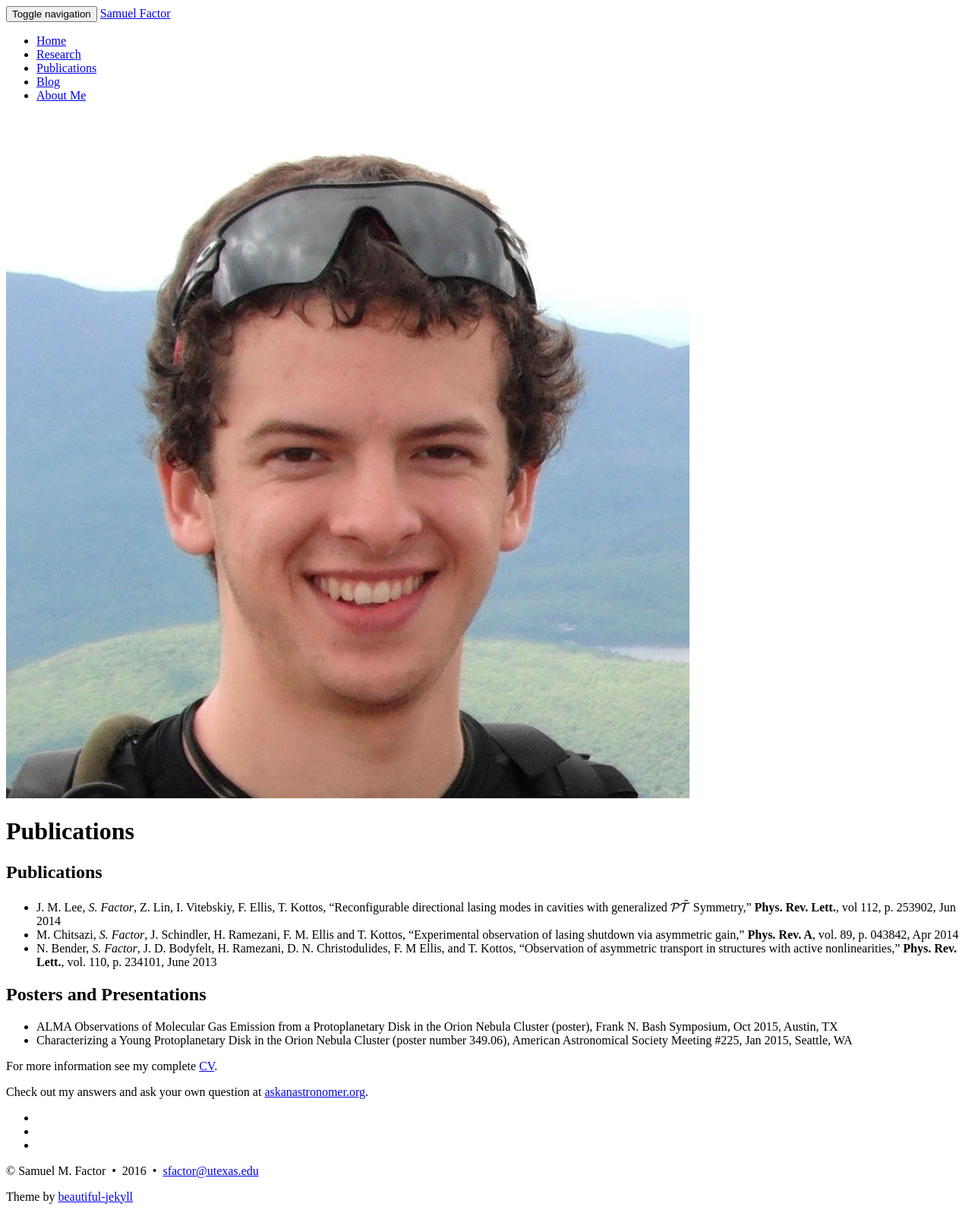
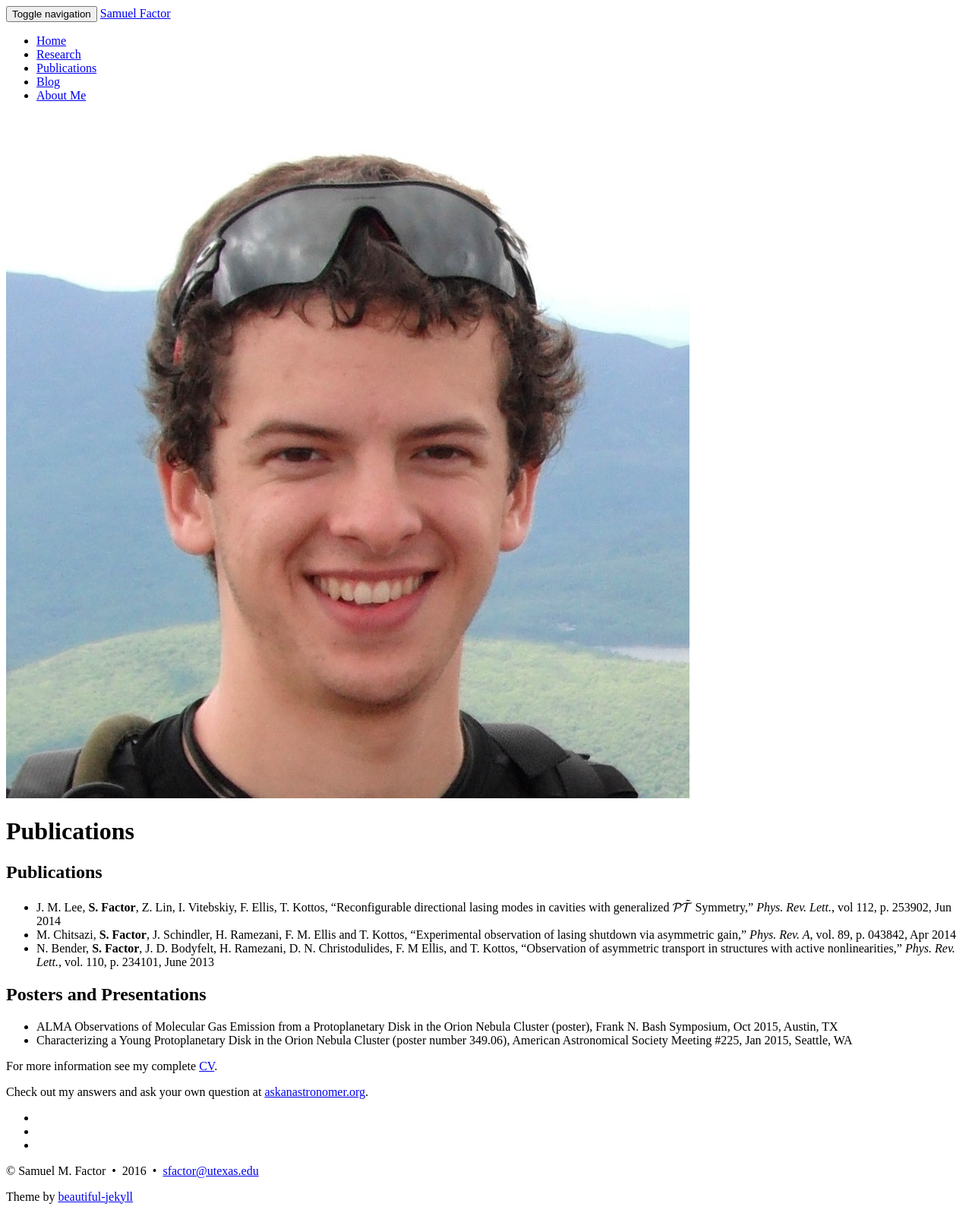
Before and after one commit to smfactor/Old-Website-sfxfactor.github.io, a Jekyll site: the page built from publications/index.md, in a window 1280 px wide. Shown: the whole page at 76% size. Built offline with Jekyll 4.4.1, drawn with Linux system fonts in a browser that asks for light colours; formulas are drawn with MathJax 3.

```diff
--- a/publications/index.md
+++ b/publications/index.md
@@ -7,9 +7,9 @@ subtitle:
 
 ## Publications
 
-* J. M. Lee, *S. Factor*, Z. Lin, I. Vitebskiy, F. Ellis, T. Kottos, “Reconfigurable directional lasing modes in cavities with generalized $$\mathcal{P}\tilde{\mathcal{T}}$$ Symmetry,” **Phys. Rev. Lett.**, vol 112, p. 253902, Jun 2014
-* M. Chitsazi, *S. Factor*, J. Schindler, H. Ramezani, F. M. Ellis and T. Kottos, “Experimental observation of lasing shutdown via asymmetric gain,” **Phys. Rev. A**, vol. 89, p. 043842, Apr 2014
-* N. Bender, *S. Factor*, J. D. Bodyfelt, H. Ramezani, D. N. Christodulides, F. M Ellis, and T. Kottos, “Observation of asymmetric transport in structures with active nonlinearities,” **Phys. Rev. Lett.**, vol. 110, p. 234101, June 2013
+* J. M. Lee, **S. Factor**, Z. Lin, I. Vitebskiy, F. Ellis, T. Kottos, “Reconfigurable directional lasing modes in cavities with generalized $$\mathcal{P}\tilde{\mathcal{T}}$$ Symmetry,” *Phys. Rev. Lett.*, vol 112, p. 253902, Jun 2014
+* M. Chitsazi, **S. Factor**, J. Schindler, H. Ramezani, F. M. Ellis and T. Kottos, “Experimental observation of lasing shutdown via asymmetric gain,” *Phys. Rev. A*, vol. 89, p. 043842, Apr 2014
+* N. Bender, **S. Factor**, J. D. Bodyfelt, H. Ramezani, D. N. Christodulides, F. M Ellis, and T. Kottos, “Observation of asymmetric transport in structures with active nonlinearities,” *Phys. Rev. Lett.*, vol. 110, p. 234101, June 2013
 
 ## Posters and Presentations
 
```
